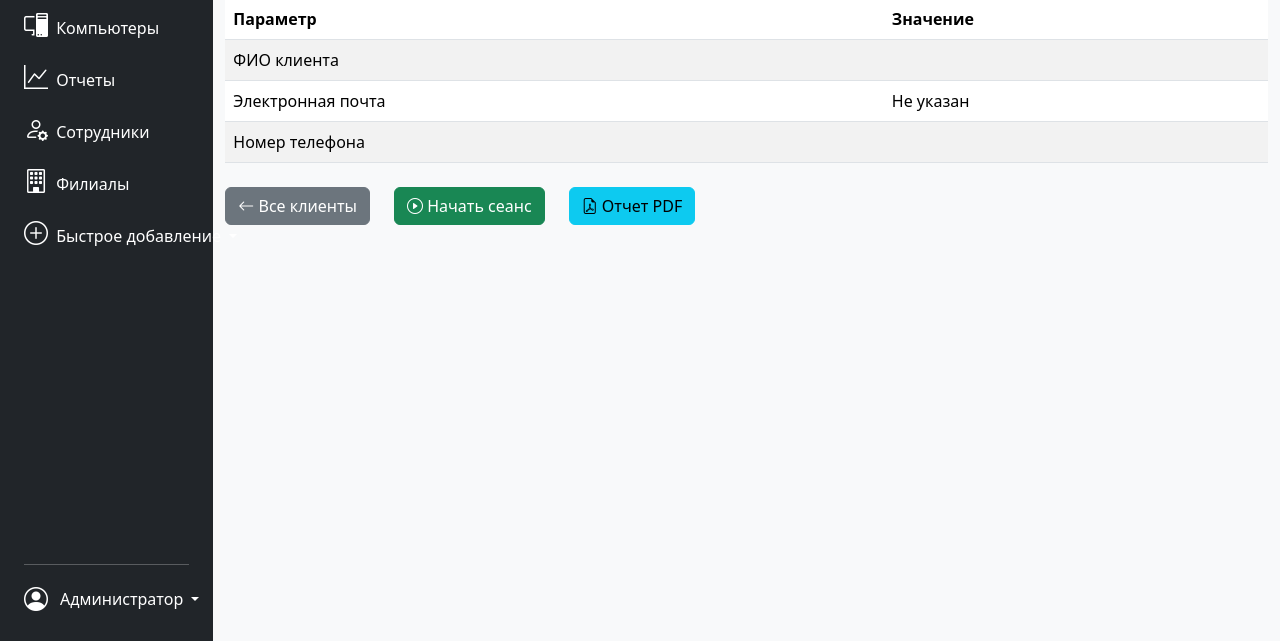
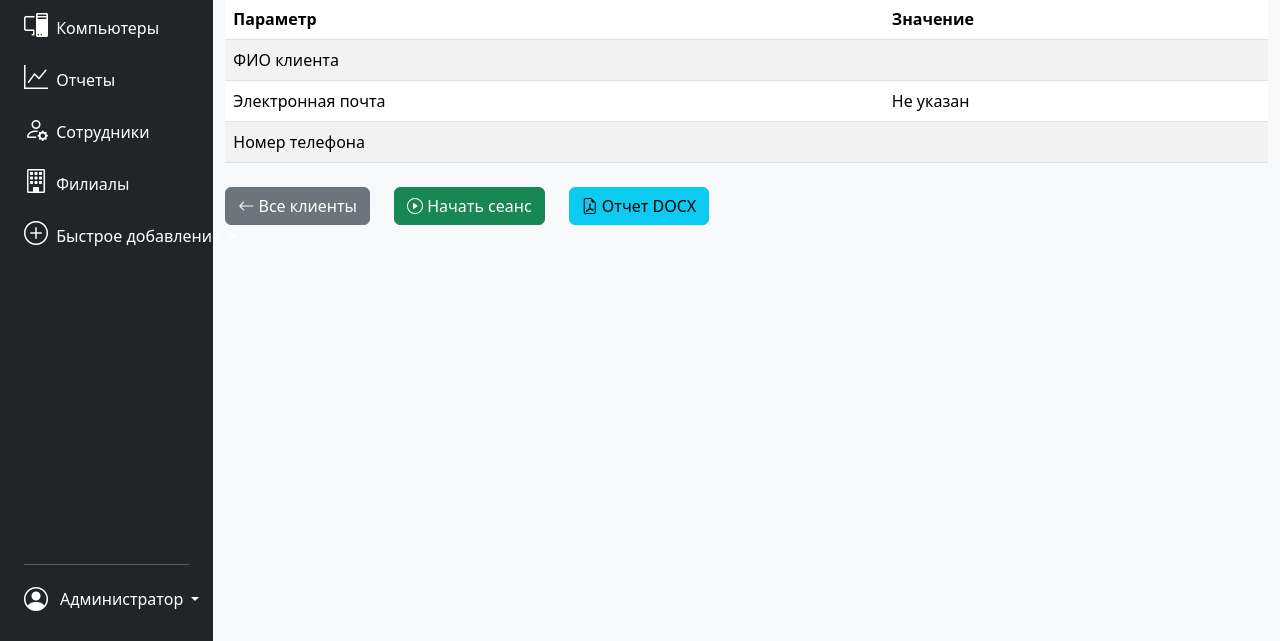
Before and after one commit to Guardian1221/CRUD_service, a Flask app: template templates/client.html in a window 1280 px wide. Shown: the part 159-800 px from the top of the page. Run offline with Flask 3, Linux system fonts and the light colour scheme; the template is opened without the code that fills it, so the values that code supplies are empty.

Commit message:
from pdf to docx

```diff
--- a/templates/client.html
+++ b/templates/client.html
@@ -40,7 +40,7 @@
     </div>
     <div class="col-auto">
     <a href="{{ url_for('generate_client_report', client_id=client['id']) }}" class="btn btn-info">
-        <i class="bi-file-earmark-pdf"></i> Отчет PDF
+        <i class="bi-file-earmark-pdf"></i> Отчет DOCX
     </a>
 </div>
 </div>
```
